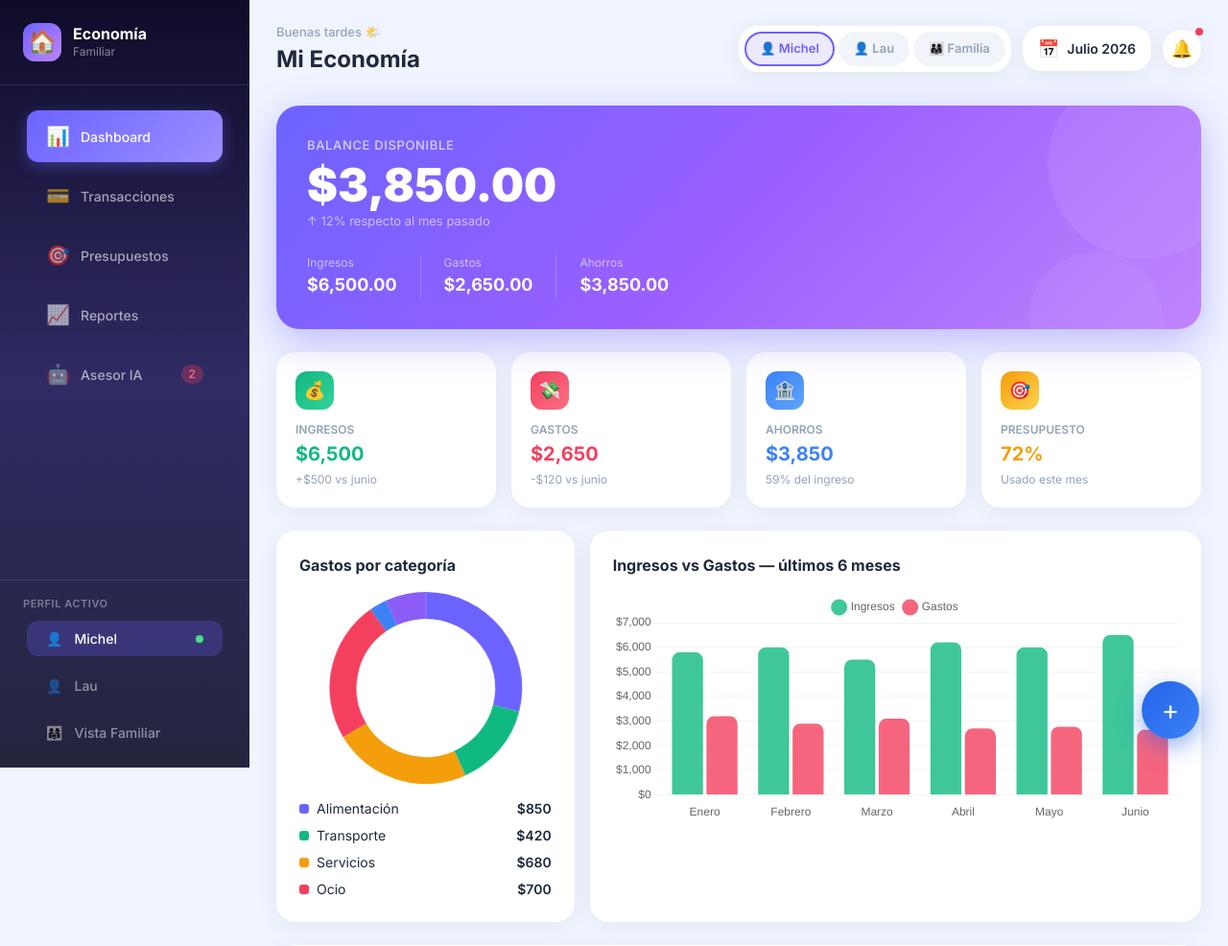
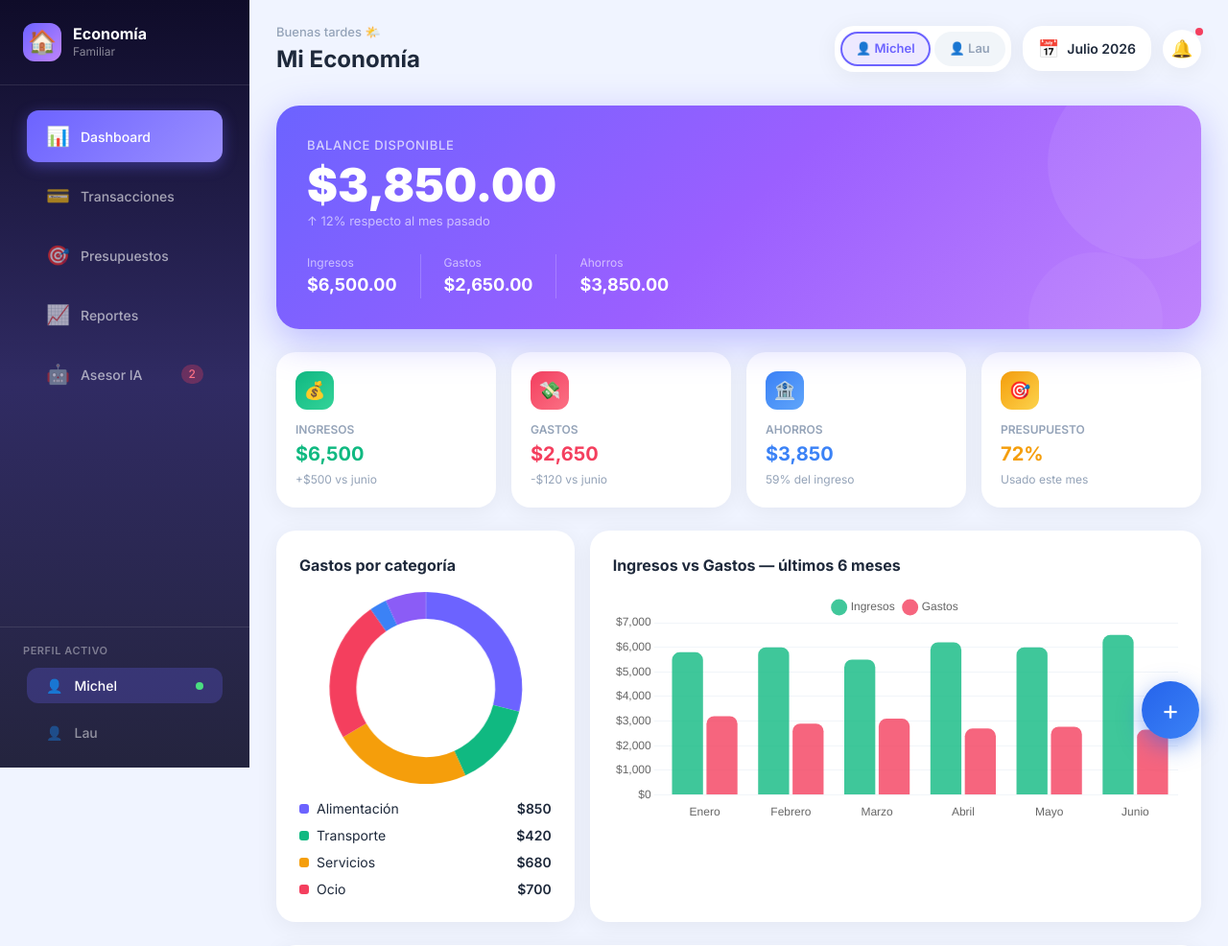
Before and after one commit to yeshua2877-spec/economia-familiar, a Flask app: page / in a window 1280 px wide. Shown: the top 986 px of the page at 96% size. Run offline with Flask 3, Linux system fonts and the light colour scheme; the visitor is signed in with stand-in values (Sample User, id 1); data that the repository does not hold is empty; some libraries are stand-ins or nearby versions.

Commit message:
Quitar pestana Familia, ambos perfiles ya muestran todo combinado
Ahora que Michel y Lau ven el historial completo desde cualquier
pestana, la vista Familiar quedaba redundante. Se saca el boton del
sidebar y de las tabs, y se limpia switchProfile() y el CSS asociado.

```diff
--- a/templates/index.html
+++ b/templates/index.html
@@ -143,7 +143,6 @@
     }
     .profile-badge.active-p1 { background: #EDE9FF; color: #6C63FF; border-color: #6C63FF; }
     .profile-badge.active-p2 { background: #FFF0F6; color: #EC4899; border-color: #EC4899; }
-    .profile-badge.active-family { background: #F0FDF4; color: #10B981; border-color: #10B981; }
     .profile-badge.inactive { background: #F1F5F9; color: #94A3B8; }
 
     /* View sections */
@@ -267,10 +266,6 @@
           <span>👤</span>
           <span>Lau</span>
         </div>
-        <div class="sidebar-link py-2" id="sb-family" onclick="switchProfile('family')" style="color:rgba(255,255,255,0.5)">
-          <span>👨‍👩‍👧</span>
-          <span>Vista Familiar</span>
-        </div>
       </div>
     </div>
   </aside>
@@ -291,7 +286,6 @@
         <div class="card flex gap-1 p-1.5 flex-row">
           <div class="profile-badge active-p1" id="tab-p1" onclick="switchProfile('p1')">👤 Michel</div>
           <div class="profile-badge inactive" id="tab-p2" onclick="switchProfile('p2')">👤 Lau</div>
-          <div class="profile-badge inactive" id="tab-family" onclick="switchProfile('family')">👨‍👩‍👧 Familia</div>
         </div>
         <!-- Month -->
         <div class="card px-4 py-2.5 flex items-center gap-2">
@@ -880,16 +874,16 @@
   // ──────────────────────────────────────────────
   function switchProfile(p) {
     currentProfile = p;
-    ['p1','p2','family'].forEach(x => {
+    ['p1','p2'].forEach(x => {
       document.getElementById(`tab-${x}`).className = 'profile-badge inactive';
       document.getElementById(`sb-${x}`).style.background = '';
       document.getElementById(`sb-${x}`).style.color = 'rgba(255,255,255,0.5)';
     });
-    const cls = p === 'p1' ? 'active-p1' : p === 'p2' ? 'active-p2' : 'active-family';
+    const cls = p === 'p1' ? 'active-p1' : 'active-p2';
     document.getElementById(`tab-${p}`).className = `profile-badge ${cls}`;
     document.getElementById(`sb-${p}`).style.background = 'rgba(108,99,255,0.25)';
     document.getElementById(`sb-${p}`).style.color = 'white';
-    const titles = { p1:'Mi Economía — Michel', p2:'Mi Economía — Lau', family:'Economía Familiar' };
+    const titles = { p1:'Mi Economía — Michel', p2:'Mi Economía — Lau' };
     document.getElementById('profileTitle').textContent = titles[p];
     renderRecentTx();
     renderFullTx();
```
